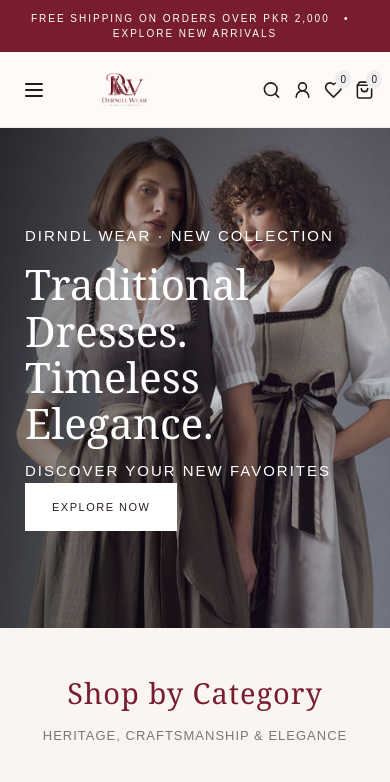
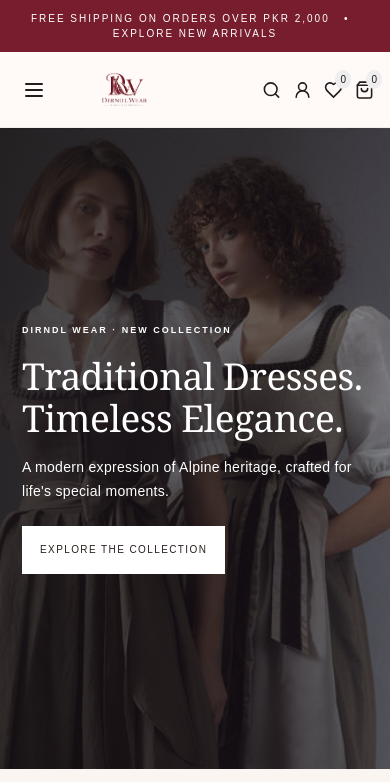
Before and after one commit to empireonekw/drindlwear, a Next.js app: page / in a window 390 px wide. Shown: the top 782 px of the page. Built offline with nearby package versions, Linux system fonts and the light colour scheme.

Commit message:
update hero

```diff
--- a/app/responsive.css
+++ b/app/responsive.css
@@ -22,7 +22,62 @@
   max-width: 100%;
 }
 
+.hero {
+  min-height: 520px;
+  background-position: center;
+}
+
+.hero:before {
+  background: linear-gradient(90deg, rgb(20 16 17 / 78%) 0%, rgb(20 16 17 / 48%) 48%, rgb(20 16 17 / 8%) 100%);
+}
+
+.hero-content {
+  width: min(860px, 78%);
+  max-width: 860px;
+  margin-left: clamp(32px, 9vw, 150px);
+  padding: 48px 0;
+}
+
+.hero-eyebrow {
+  margin: 0 0 22px;
+  font-size: 11px !important;
+  font-weight: 600;
+  letter-spacing: 3px !important;
+}
+
+.hero h1 {
+  max-width: 860px;
+  margin: 0;
+  font-size: clamp(40px, 5.2vw, 84px);
+  line-height: 1.04;
+  letter-spacing: -1.5px;
+  text-wrap: balance;
+}
+
+.hero-description {
+  max-width: 460px;
+  margin: 22px 0 26px;
+  font-size: 15px !important;
+  line-height: 1.7;
+  letter-spacing: 0.3px !important;
+}
+
+.hero-content .btn {
+  min-height: 52px;
+  padding: 16px 27px;
+  letter-spacing: 1.4px;
+}
+
 @media (max-width: 1100px) {
+  .hero-content {
+    width: min(740px, 82%);
+    margin-left: clamp(28px, 7vw, 80px);
+  }
+
+  .hero h1 {
+    font-size: clamp(40px, 6vw, 64px);
+  }
+
   .detail-info .size-options {
     flex-wrap: wrap;
     gap: 7px;
@@ -43,6 +98,32 @@
 }
 
 @media (max-width: 850px) {
+  .hero {
+    min-height: clamp(520px, 78svh, 680px);
+    background-position: 62% center;
+  }
+
+  .hero:before {
+    background: linear-gradient(90deg, rgb(20 16 17 / 76%) 0%, rgb(20 16 17 / 55%) 60%, rgb(20 16 17 / 20%) 100%);
+  }
+
+  .hero-content {
+    width: calc(100% - 56px);
+    max-width: 620px;
+    margin: 0 28px;
+    padding: 40px 0;
+  }
+
+  .hero h1 {
+    font-size: clamp(34px, 7.5vw, 58px);
+    letter-spacing: -0.8px;
+  }
+
+  .hero-description {
+    max-width: 390px;
+    margin: 18px 0 22px;
+  }
+
   .admin-shell {
     grid-template-columns: minmax(0, 1fr);
   }
@@ -66,6 +147,43 @@
 }
 
 @media (max-width: 520px) {
+  .hero {
+    min-height: min(680px, max(560px, 76svh));
+    background-position: 60% center;
+  }
+
+  .hero:before {
+    background: linear-gradient(90deg, rgb(20 16 17 / 80%) 0%, rgb(20 16 17 / 62%) 68%, rgb(20 16 17 / 35%) 100%);
+  }
+
+  .hero-content {
+    width: calc(100% - 44px);
+    margin: 0 22px;
+  }
+
+  .hero-eyebrow {
+    margin-bottom: 18px;
+    font-size: 9px !important;
+    letter-spacing: 2px !important;
+  }
+
+  .hero h1 {
+    font-size: clamp(30px, 9.5vw, 38px);
+    line-height: 1.12;
+    letter-spacing: -0.5px;
+  }
+
+  .hero-description {
+    max-width: 330px;
+    font-size: 14px !important;
+  }
+
+  .hero-content .btn {
+    min-height: 48px;
+    padding: 14px 18px;
+    font-size: 10px;
+  }
+
   .size-options {
     flex-wrap: wrap;
     gap: 7px;
```
Also changed, not shown: app/(shop)/page.tsx (+1 -1 lines).
